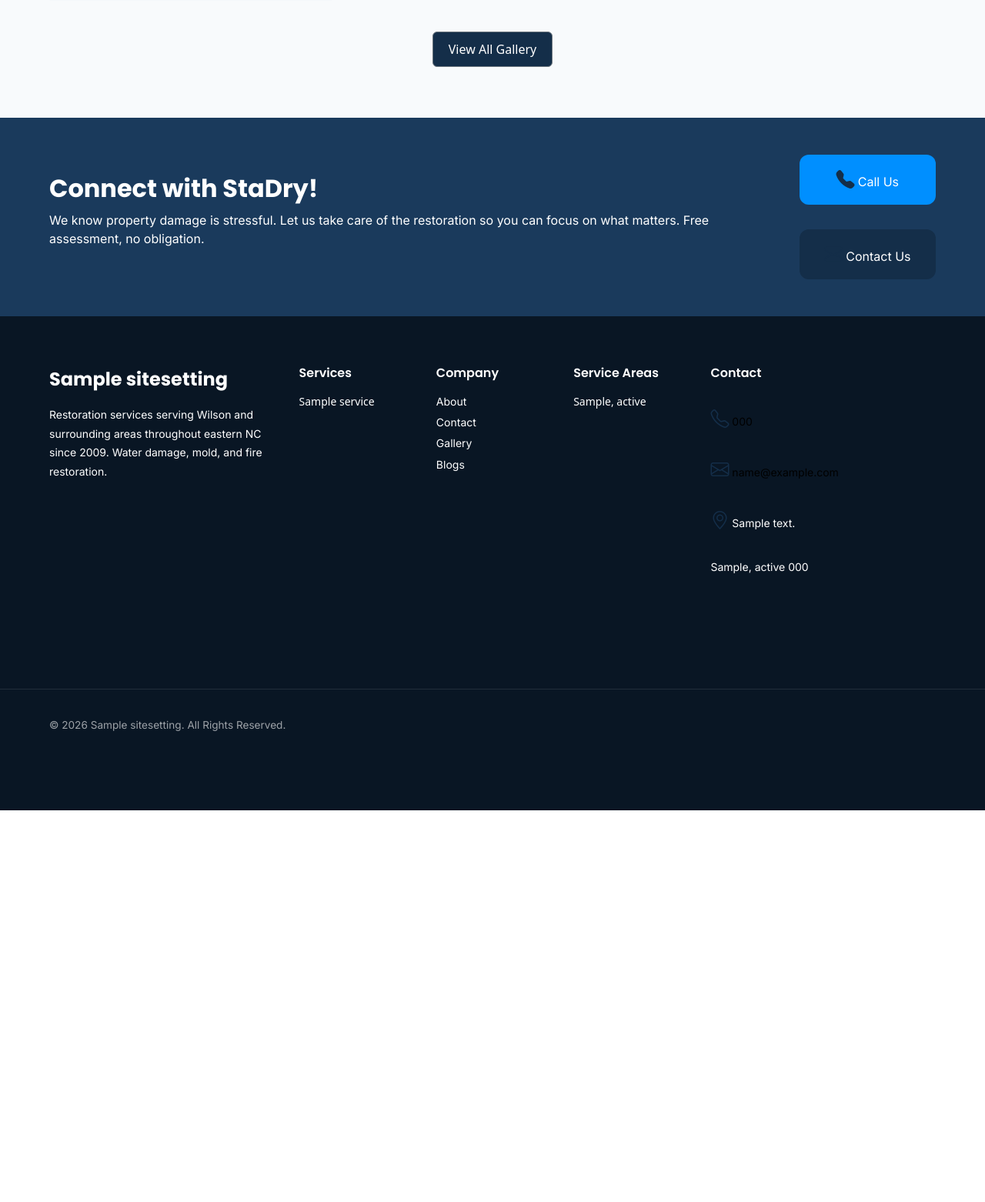
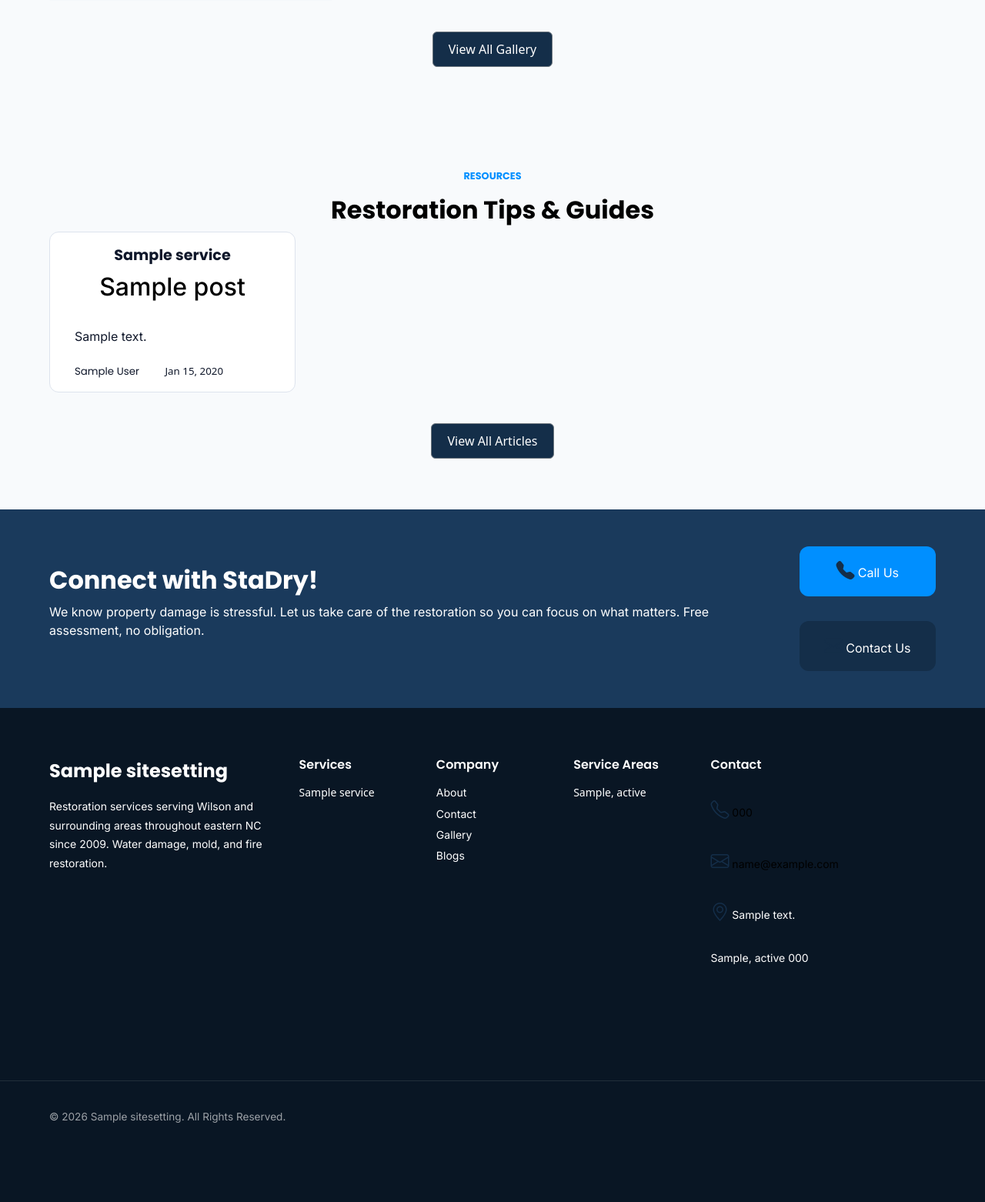
Before and after one commit to vanlandinghamanderson/Restoration-Company-Website, a Django app: page / in a window 1280 px wide. Shown: the part 3664-5226 px from the top of the page at 77% size. Before the commit the page ends 4717 px from the top, so only its background shows below. Run offline with Django 5.2, Linux system fonts and the light colour scheme; tables that the repository leaves empty hold one stand-in row (values such as "Sample post"); grey boxes marked "Sample" are stand-in pictures.

Commit message:
Post section added on the homepage

```diff
--- a/core/views.py
+++ b/core/views.py
@@ -12,12 +12,14 @@ def index(request):
     restoration_carousel_background = CarouselBackground.objects.filter(is_active=True).order_by('order')
     reviews = Review.objects.filter(is_active=True)
     restoration_certifications = Certification.objects.filter(is_active=True)
-    projects = Project.objects.filter(is_published=True)[:3] #Cuts everything, but 3 recent projects on the homepage
+    projects = Project.objects.filter(is_published=True)[:3] #Slices 3
+    posts = Post.objects.filter(is_published=True)[:4] #Slices 4
     return render(request, 'core/index.html', {
         'restoration_carousel_background': restoration_carousel_background,
         'reviews': reviews,
         'restoration_certifications': restoration_certifications,
-        'projects': projects })
+        'projects': projects,
+        'posts': posts })
 
 # Gallery Page
 def gallery(request):
--- a/templates/core/index.html
+++ b/templates/core/index.html
@@ -174,6 +174,42 @@
     </div>
 </section>
 
+<!----- Blog Posts Section ----->
+<section class="blog-posts-section">
+    <div class="container">
+        <span class="section-label">Resources</span>
+        <h2 class="section-title">Restoration Tips &amp; Guides</h2>
+        <div class="blog-grid">
+            {% for post in posts %}
+            <article class="blog-card">
+                <div class="blog-card__inner">
+                    {% if post.related_service %}
+                    <span class="blog-card_tag">{{ post.related_service }}</span>
+                    {% endif %}
+                    <h2 itemprop="blog-card_headline">
+                        <a href="{{ post.get_absolute_url }}">
+                            {{ post.title }}
+                        </a>
+                    </h2>
+                    <p item="blog-card_desc">{{ post.excerpt }}</p>
+                    <footer class="blog-card_meta">
+                        <span itemprop="author">{{ post.author }}</span>
+                        {% if post.published_at %}
+                        <time itemprop="datePublished" datetime="{{ post.published_at | date:'c'}}">{{ post.published_at|date:"M j, Y" }}</time>
+                        {% endif %}
+                    </footer>
+                </div>
+            </article>
+            {% empty %}
+            <p class="empty-state">No blog posts avaliable.</p>
+            {% endfor %}
+        </div>
+        <div class="section-cta">
+            <a href="{% url 'blog_list' %}" class="btn btn-secondary">View All Articles</a>
+        </div>
+    </div>
+</section>
+
 <!----- Call To Action Banner Section ----->
 <section class="cta-banner">
     <div class="container cta-banner_inner">
```
